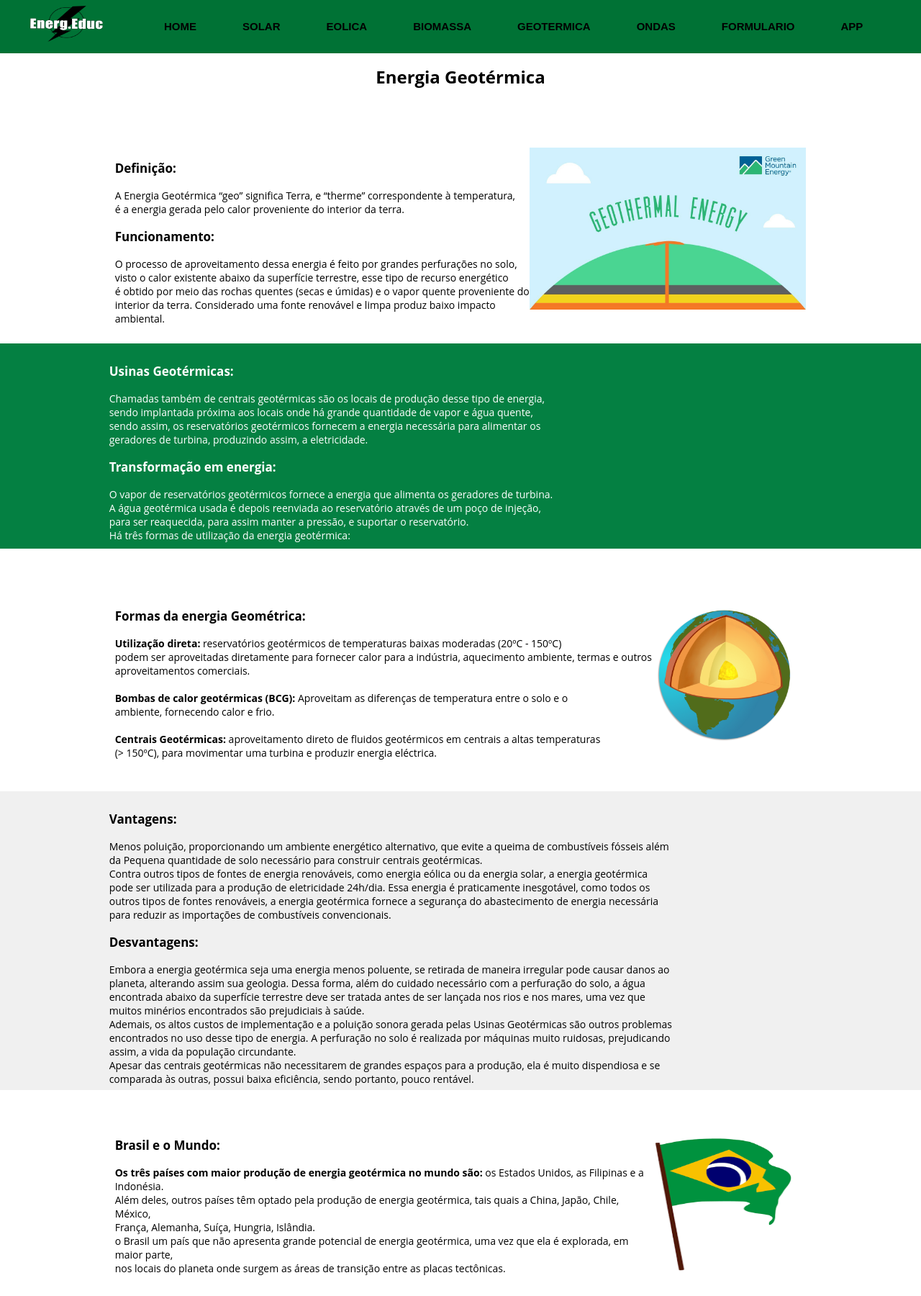
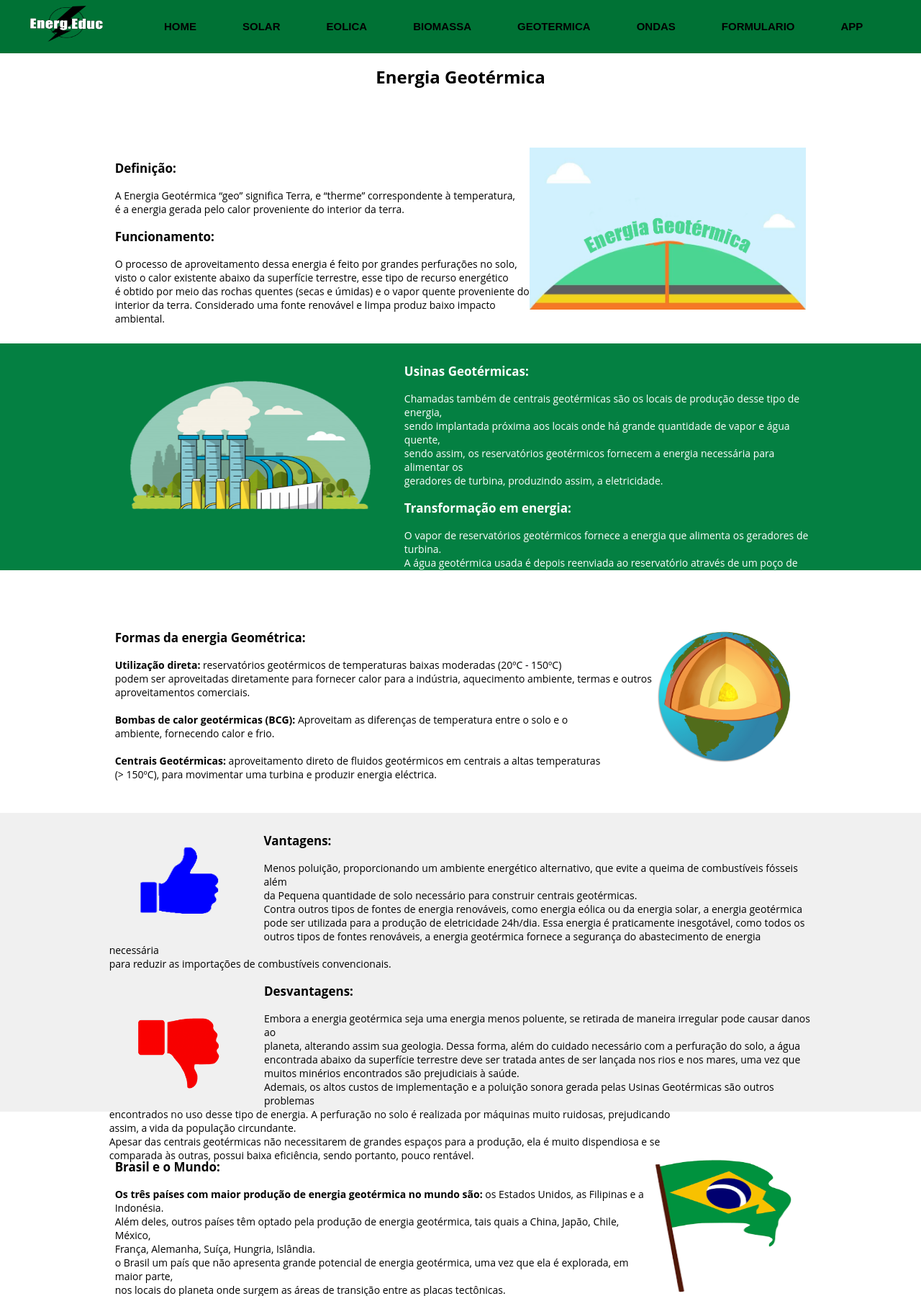
Before and after one commit to HugoVec/EnergiaR, a PHP site: page /Geotermica.html in a window 1280 px wide. Shown: the top 1800 px of the page at 72% size. Run offline with PHP 8.4, Linux system fonts and the light colour scheme.

Commit message:
Finalizado a pagina Geotermica

```diff
--- a/SiteEnergiaR/WebContent/CSS/GeotermicaHF.css
+++ b/SiteEnergiaR/WebContent/CSS/GeotermicaHF.css
@@ -11,7 +11,7 @@
   margin: -8px;
   padding: 10px;
   color: white;
-  height:265px;
+  height:295px;
   background-color: #048042;
   margin-bottom: 15px;
   text-align: right;
@@ -101,7 +101,7 @@
 }
 
 #Geotermica_2 {
-  padding-top: 7px;
+  padding-top: 22px;
   float: left;
   width:40%;
   height:95%;
@@ -116,6 +116,24 @@
   padding-right:2%;
 }
 
+#Geotermica_4 {
+  padding-top: 6px;
+  float: left;
+  width:20%;
+  height:40%;
+  padding-right:2%;
+}
+
+#Geotermica_5 {
+  margin-top: 34px;
+  margin-right: 20px;
+  float: left;
+  width:16%;
+  height:34%;
+  padding-right:2%;
+  padding-left: 2%;
+}
+
 #Geotermica_6 {
   padding-top: 18px;
   float: right;
--- a/SiteEnergiaR/WebContent/Geotermica.html
+++ b/SiteEnergiaR/WebContent/Geotermica.html
@@ -27,7 +27,7 @@
 	<h1><center>Energia Geotérmica</center></h1>
 
 	<div  class="trocaCor">
-		<img id="Geotermica_1" src="Imagem\Geotermica_1.jpg" alt="Energia_Geotermica">
+		<img id="Geotermica_1" src="Imagem\Geotermica_1.png" alt="Energia_Geotermica">
 		<p class="b1">
 			<b>
 				Definição:
@@ -51,7 +51,7 @@
 	</div>
 
 	<div class="trocaCor2">
-		<!--<img id="Geotermica_2" src="Imagem\Geotermica_2.jpg" alt="Usina_Geotermica">-->
+		<img id="Geotermica_2" src="Imagem\Geotermica_2.png" alt="Usina_Geotermica">
 		<p class="b2">
 			<b>
 				Usinas Geotérmicas:
@@ -95,6 +95,7 @@
 	</div>
 
 	<div class="trocaCor3">
+		<img id="Geotermica_4" src="Imagem\Geotermica_4.png" alt="Vantagens">
 		<p class="b4">
 			<b>
 				Vantagens:
@@ -108,6 +109,7 @@
 			outros tipos de fontes renováveis, a energia geotérmica fornece a segurança do abastecimento de energia necessária<br>
 			para reduzir as importações de combustíveis convencionais.
 		</p>
+		<img id="Geotermica_5" src="Imagem\Geotermica_5.png" alt="Desvantagens">
 		<p class="b4">
 			<b>
 				Desvantagens:
```
Also changed, not shown: SiteEnergiaR/WebContent/Imagem/Geotermica_1.jpg (deleted), SiteEnergiaR/WebContent/Imagem/Geotermica_1.png (added), SiteEnergiaR/WebContent/Imagem/Geotermica_2.png (added), SiteEnergiaR/WebContent/Imagem/Geotermica_4.png (added), SiteEnergiaR/WebContent/Imagem/Geotermica_5.png (added).
